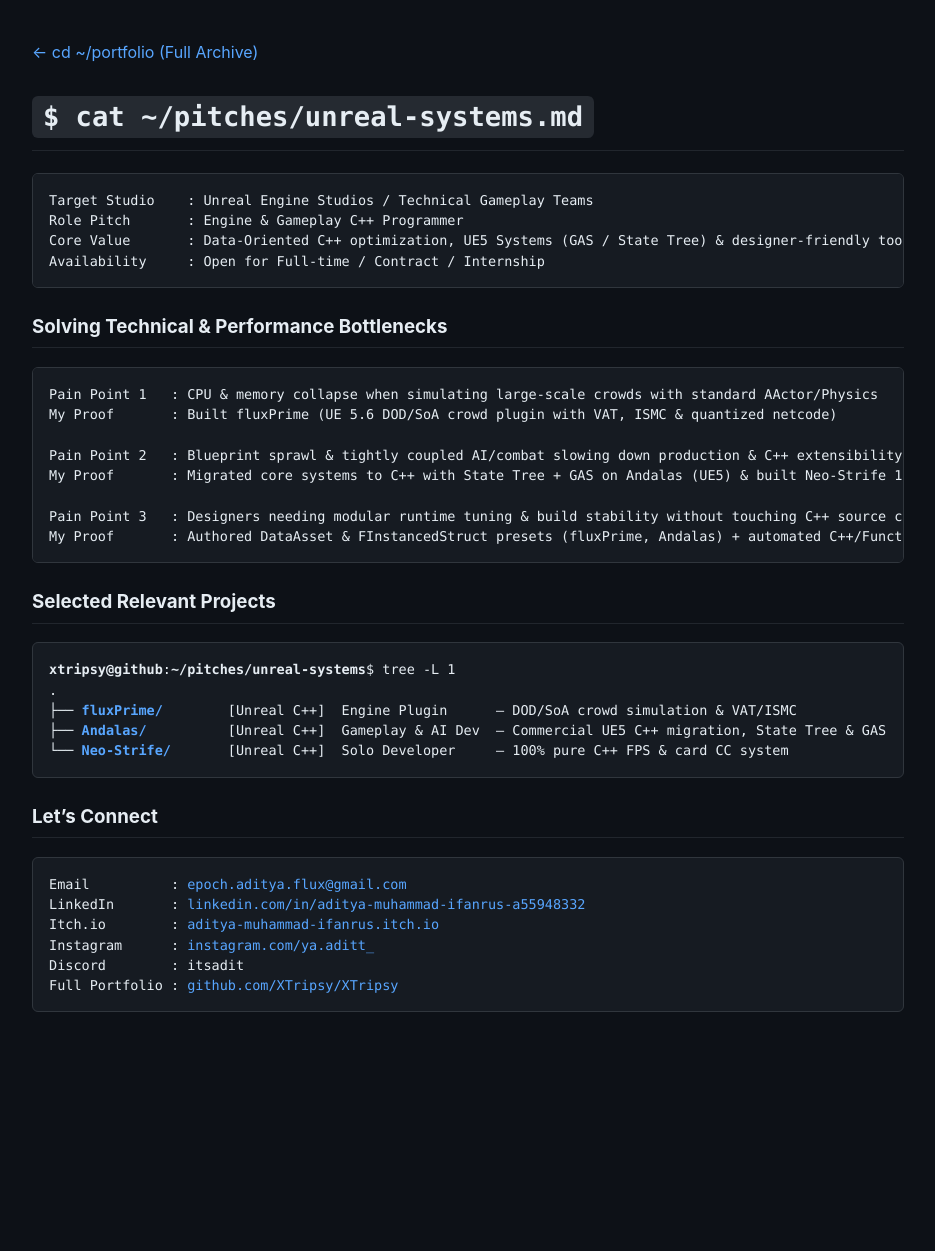
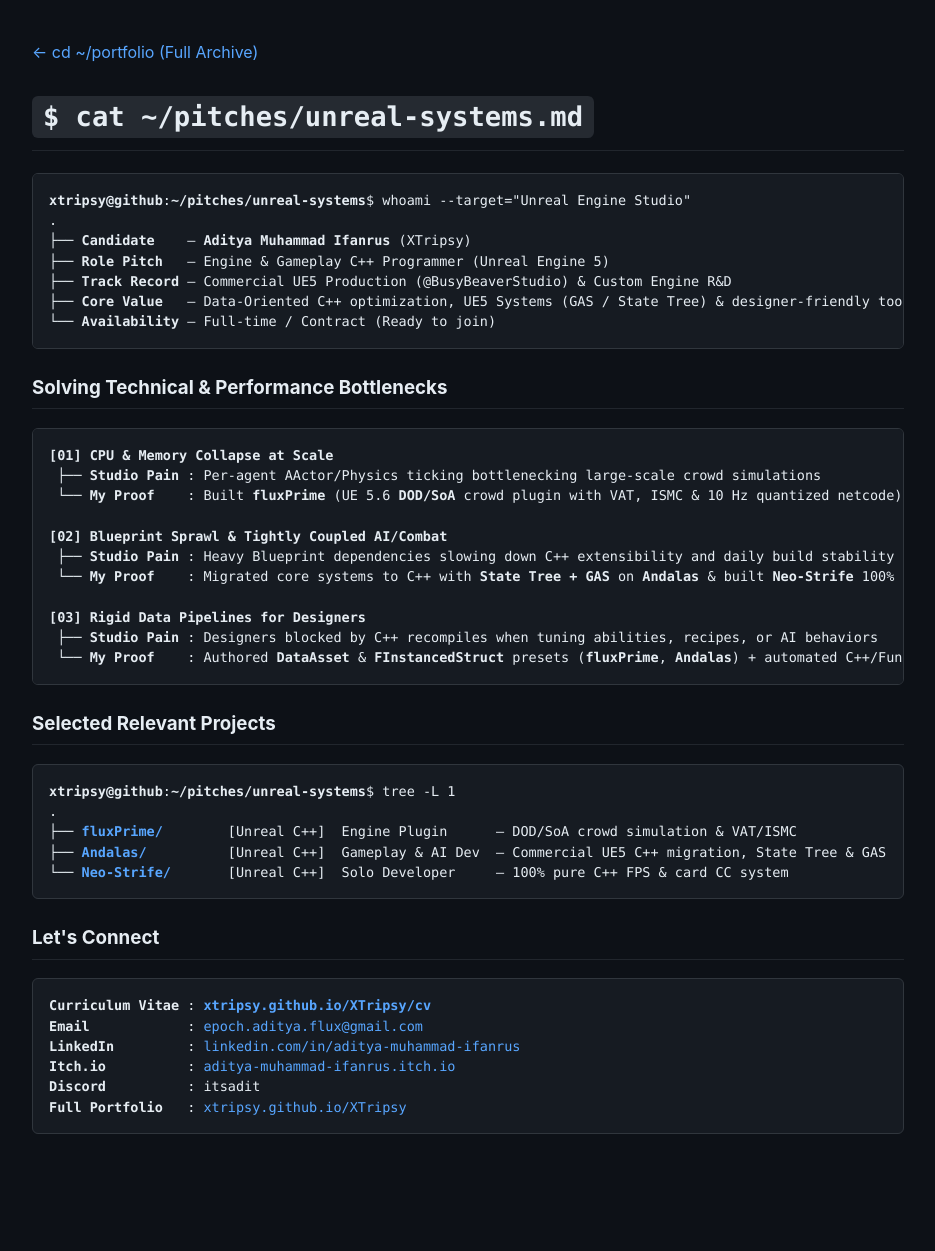
Before and after one commit to XTripsy/XTripsy, a Jekyll site: the page built from pitches/unreal.md, in a window 1280 px wide. Shown: the whole page, without its empty margins (172-1107 px from the left). Built offline with Jekyll 4.4.1, drawn with Linux system fonts in a browser that asks for light colours; our own code applies the rules of GitHub Pages for plain Markdown files; before the commit the page ends 1130 px from its top, so only the background shows below that.

Commit message:
Refactor Unreal pitch document for better clarity
Updated formatting and structure of the Unreal pitch document to improve readability and presentation.

````diff
--- a/pitches/unreal.md
+++ b/pitches/unreal.md
@@ -1,27 +1,35 @@
-[← cd ~/portfolio (Full Archive)](../README.md)
+<a href="../README.md">&larr; cd ~/portfolio (Full Archive)</a>
 
-# `$ cat ~/pitches/unreal-systems.md`
+<h1><code>$ cat ~/pitches/unreal-systems.md</code></h1>
 
-```yaml
-Target Studio    : Unreal Engine Studios / Technical Gameplay Teams
-Role Pitch       : Engine & Gameplay C++ Programmer
-Core Value       : Data-Oriented C++ optimization, UE5 Systems (GAS / State Tree) & designer-friendly tools
-Availability     : Open for Full-time / Contract / Internship
-```
+<pre>
+<b>xtripsy@github</b>:<b>~/pitches/unreal-systems</b>$ whoami --target="Unreal Engine Studio"
+.
+├── <b>Candidate</b>    — <b>Aditya Muhammad Ifanrus</b> (XTripsy)
+├── <b>Role Pitch</b>   — Engine &amp; Gameplay C++ Programmer (Unreal Engine 5)
+├── <b>Track Record</b> — Commercial UE5 Production (@BusyBeaverStudio) &amp; Custom Engine R&amp;D
+├── <b>Core Value</b>   — Data-Oriented C++ optimization, UE5 Systems (GAS / State Tree) &amp; designer-friendly tools
+└── <b>Availability</b> — Full-time / Contract (Ready to join)
+</pre>
 
-### Solving Technical & Performance Bottlenecks
-```yaml
-Pain Point 1   : CPU & memory collapse when simulating large-scale crowds with standard AActor/Physics
-My Proof       : Built fluxPrime (UE 5.6 DOD/SoA crowd plugin with VAT, ISMC & quantized netcode)
+<h3>Solving Technical &amp; Performance Bottlenecks</h3>
 
-Pain Point 2   : Blueprint sprawl & tightly coupled AI/combat slowing down production & C++ extensibility
-My Proof       : Migrated core systems to C++ with State Tree + GAS on Andalas (UE5) & built Neo-Strife 100% in C++
+<pre>
+<b>[01] CPU &amp; Memory Collapse at Scale</b>
+ ├── <b>Studio Pain</b> : Per-agent AActor/Physics ticking bottlenecking large-scale crowd simulations
+ └── <b>My Proof</b>    : Built <b>fluxPrime</b> (UE 5.6 <b>DOD/SoA</b> crowd plugin with VAT, ISMC &amp; 10 Hz quantized netcode)
 
-Pain Point 3   : Designers needing modular runtime tuning & build stability without touching C++ source code
-My Proof       : Authored DataAsset & FInstancedStruct presets (fluxPrime, Andalas) + automated C++/Functional tests
-```
+<b>[02] Blueprint Sprawl &amp; Tightly Coupled AI/Combat</b>
+ ├── <b>Studio Pain</b> : Heavy Blueprint dependencies slowing down C++ extensibility and daily build stability
+ └── <b>My Proof</b>    : Migrated core systems to C++ with <b>State Tree + GAS</b> on <b>Andalas</b> &amp; built <b>Neo-Strife</b> 100% in C++
 
-### Selected Relevant Projects
+<b>[03] Rigid Data Pipelines for Designers</b>
+ ├── <b>Studio Pain</b> : Designers blocked by C++ recompiles when tuning abilities, recipes, or AI behaviors
+ └── <b>My Proof</b>    : Authored <b>DataAsset</b> &amp; <b>FInstancedStruct</b> presets (<b>fluxPrime</b>, <b>Andalas</b>) + automated C++/Functional tests
+</pre>
+
+<h3>Selected Relevant Projects</h3>
+
 <pre>
 <b>xtripsy@github</b>:<b>~/pitches/unreal-systems</b>$ tree -L 1
 .
@@ -30,12 +38,13 @@ My Proof       : Authored DataAsset & FInstancedStruct presets (fluxPrime, Andal
 └── <a href="../games/neo-strife/neostrife.md"><b>Neo-Strife/</b></a>       [Unreal C++]  Solo Developer     — 100% pure C++ FPS &amp; card CC system
 </pre>
 
-### Let's Connect
+<h3>Let's Connect</h3>
+
 <pre>
-Email          : <a href="mailto:epoch.aditya.flux@gmail.com">epoch.aditya.flux@gmail.com</a>
-LinkedIn       : <a href="https://www.linkedin.com/in/aditya-muhammad-ifanrus-a55948332">linkedin.com/in/aditya-muhammad-ifanrus-a55948332</a>
-Itch.io        : <a href="https://aditya-muhammad-ifanrus.itch.io/">aditya-muhammad-ifanrus.itch.io</a>
-Instagram      : <a href="https://www.instagram.com/ya.aditt_">instagram.com/ya.aditt_</a>
-Discord        : itsadit
-Full Portfolio : <a href="../README.md">github.com/XTripsy/XTripsy</a>
+<b>Curriculum Vitae</b> : <a href="../cv.md"><b>xtripsy.github.io/XTripsy/cv</b></a>
+<b>Email</b>            : <a href="mailto:epoch.aditya.flux@gmail.com">epoch.aditya.flux@gmail.com</a>
+<b>LinkedIn</b>         : <a href="https://www.linkedin.com/in/aditya-muhammad-ifanrus-a55948332">linkedin.com/in/aditya-muhammad-ifanrus</a>
+<b>Itch.io</b>          : <a href="https://aditya-muhammad-ifanrus.itch.io/">aditya-muhammad-ifanrus.itch.io</a>
+<b>Discord</b>          : itsadit
+<b>Full Portfolio</b>   : <a href="https://xtripsy.github.io/XTripsy/">xtripsy.github.io/XTripsy</a>
 </pre>
````
